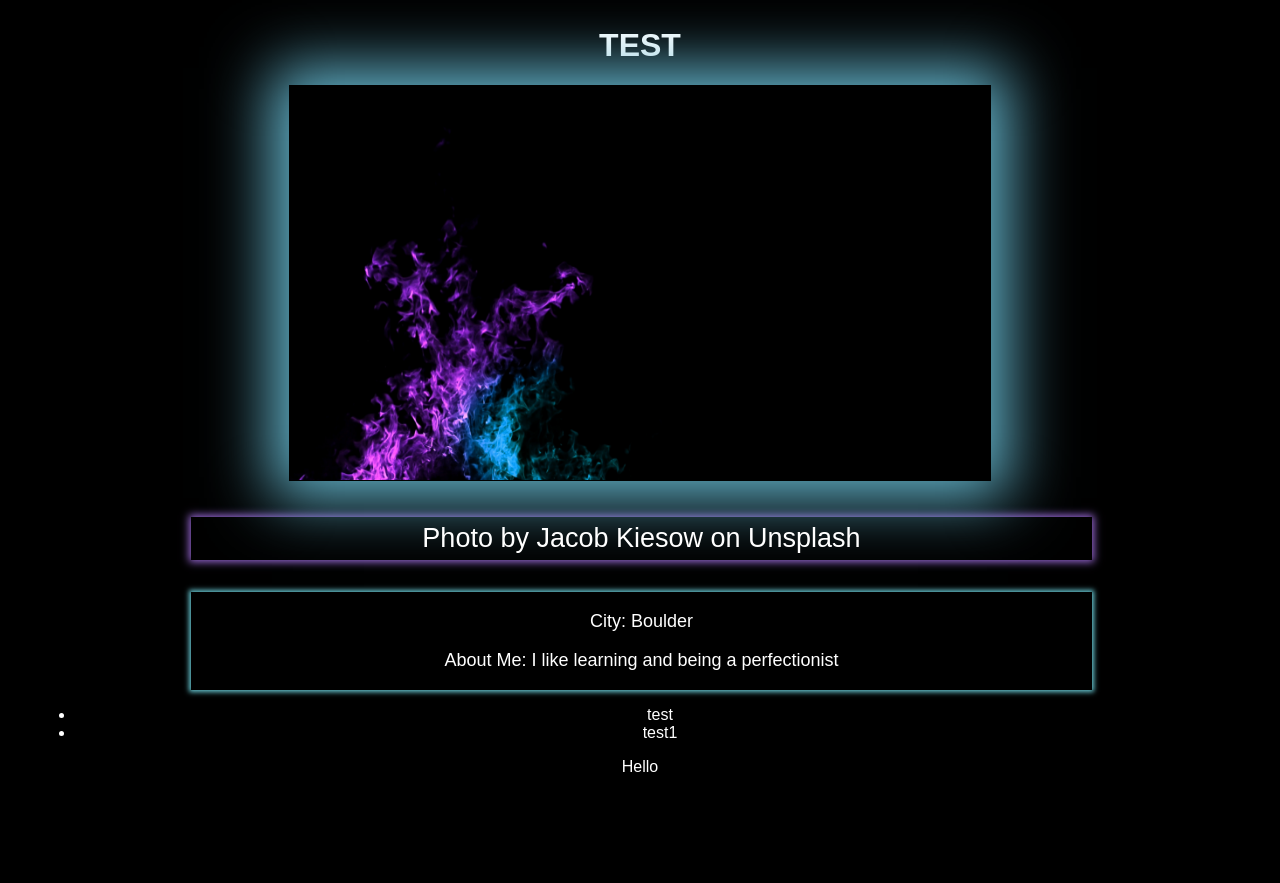
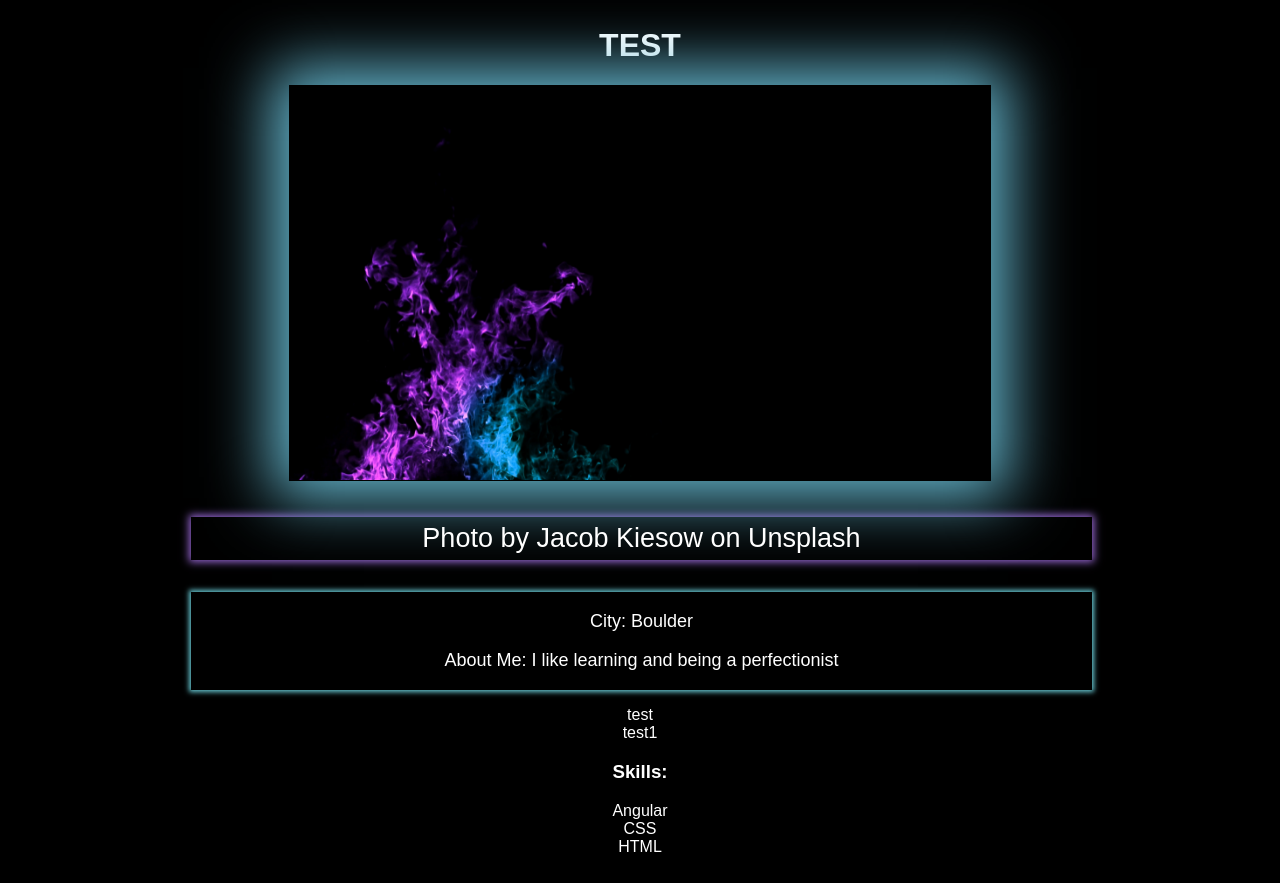
Before and after one commit to jrod4work/Angular, an Angular app in the folder second-app/: page / in a window 1280 px wide. Before the commit the page ends 803 px from the top, so only its background shows below. Built offline with nearby package versions, Linux system fonts and the light colour scheme.

Commit message:
CSS skills

```diff
--- a/second-app/src/app/app.component.css
+++ b/second-app/src/app/app.component.css
@@ -30,3 +30,12 @@
     margin-left: 156px;
     margin-right: 153px;
   }
+  app-skills {
+    text-align: center;
+    font-family: Arial, Helvetica, sans-serif;
+  }
+
+  ul {
+    list-style-type: none;
+    padding: 0;
+  }
--- a/second-app/src/app/app.component.html
+++ b/second-app/src/app/app.component.html
@@ -16,6 +16,6 @@
   <li *ngFor = "let i of arr">{{i}}</li>
 </ul>
 
-<p *ngIf = "isTrue">Hello</p>
+<app-skills></app-skills>
 
 </div>
--- a/second-app/src/app/app.component.ts
+++ b/second-app/src/app/app.component.ts
@@ -13,5 +13,4 @@ export class AppComponent {
   }
   arr = ["test",  "test1"]
 
-  isTrue = true;
 }
--- a/second-app/src/app/skills/skills.component.css
+++ b/second-app/src/app/skills/skills.component.css
@@ -0,0 +1,4 @@
+ul {
+    list-style-type: none;
+    padding: 0;
+  }
--- a/second-app/src/app/skills/skills.component.html
+++ b/second-app/src/app/skills/skills.component.html
@@ -1,3 +1,8 @@
-<p>
-  skills works!
-</p>
+<h3>
+    Skills:
+  </h3>
+  <ul>
+    <li *ngFor="let skill of skills">{{skill}}</li>
+  </ul>
+
+  <!-- declaring a new variable name skill -->
--- a/second-app/src/app/skills/skills.component.ts
+++ b/second-app/src/app/skills/skills.component.ts
@@ -6,7 +6,7 @@ import { Component, OnInit } from '@angular/core';
   styleUrls: ['./skills.component.css']
 })
 export class SkillsComponent implements OnInit {
-
+  skills = ['Angular','CSS','HTML'];
   constructor() { }
 
   ngOnInit() {
```
